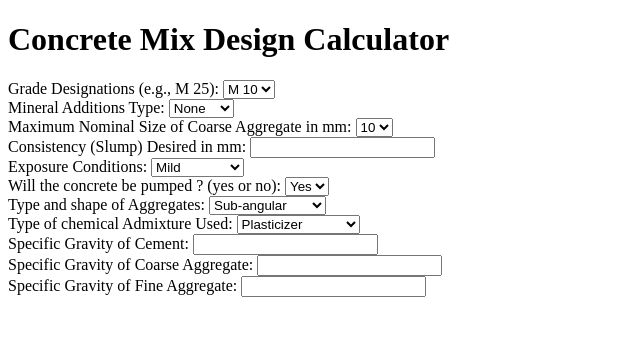
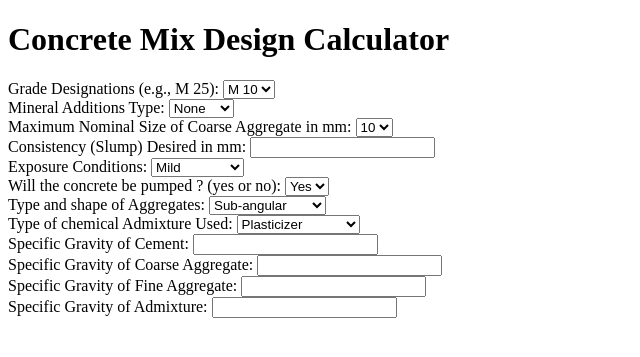
Before and after one commit to itsabdelmalek/concrete_mix_design_calculator, a Flask app: template templates/index.html in a window 1280 px wide. Shown: the top 357 px of the page, without its empty margins (0-640 px from the left). Run offline with Flask 3, Linux system fonts and the light colour scheme; the template is opened without the code that fills it, so the values that code supplies are empty.

Commit message:
added specific gravity of admixture

```diff
--- a/templates/index.html
+++ b/templates/index.html
@@ -80,6 +80,8 @@
         <input type="text" name="sp_coarse_agg" required><br>
 	<label for="sp_fine_agg">Specific Gravity of Fine Aggregate: </label>
         <input type="text" name="sp_fine_agg" required><br>
+	<label for="sp_admixture">Specific Gravity of Admixture: </label>
+        <input type="text" name="sp_admixture" required><br>
 
     </form>
 </body>
```
